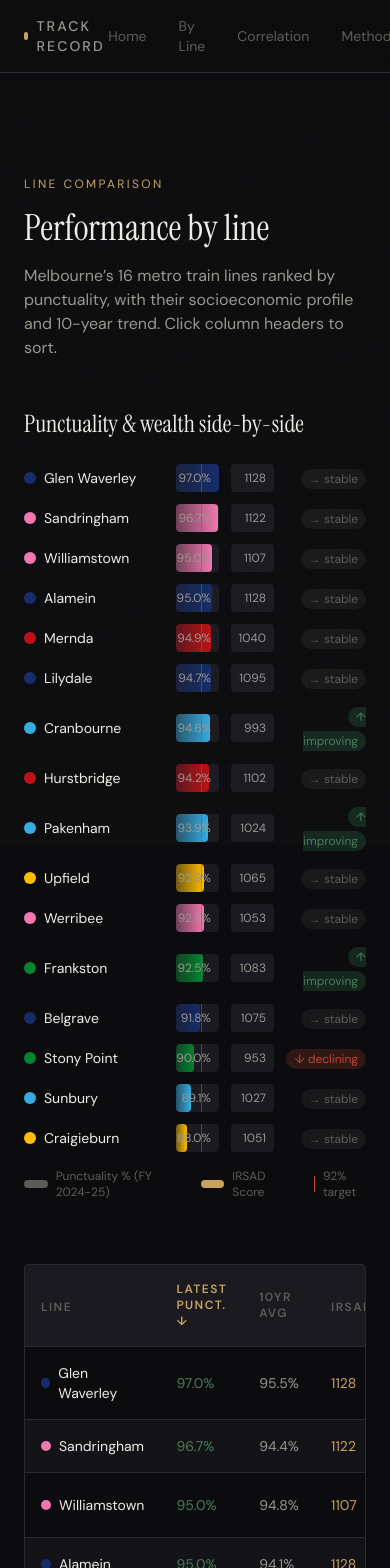
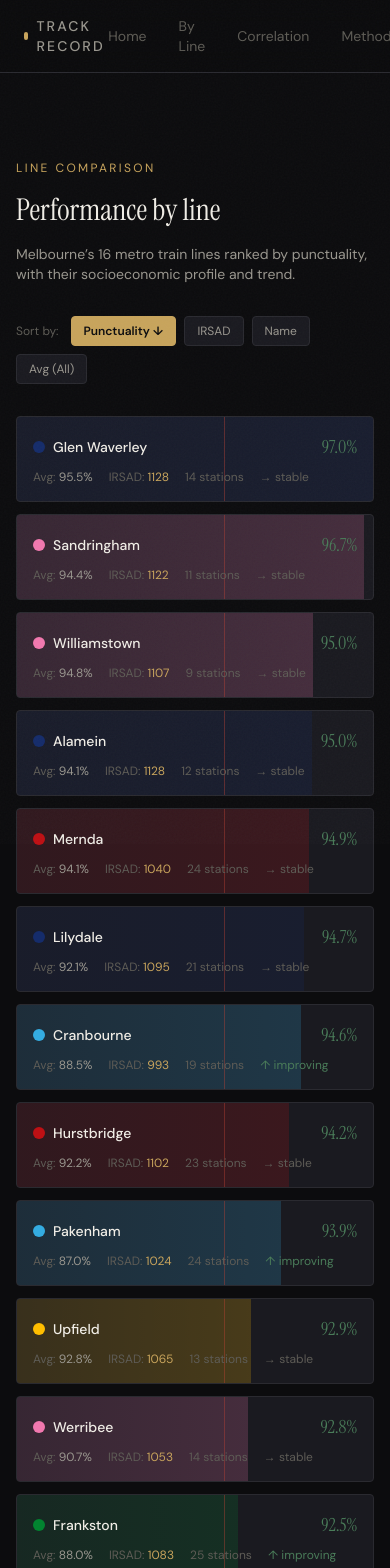
Before and after one commit to rp680180-lang/melbourne-train-delays, a Next.js app in the folder web/: page /lines in a window 390 px wide. Shown: the top 1568 px of the page. Built offline with nearby package versions, Linux system fonts and the light colour scheme.

Commit message:
Redesign By Line page with mobile-friendly card layout
Replace 4-column grid + table with responsive cards that show
line colour bar, punctuality score, IRSAD, stations, trend, and
group badge. Sort buttons replace column headers. Works well on
both mobile (375px) and desktop.

```diff
--- a/web/app/lines/page.tsx
+++ b/web/app/lines/page.tsx
@@ -3,7 +3,6 @@
 import { useState } from "react";
 import lineComparison from "@/data/lineComparison.json";
 
-type LineData = (typeof lineComparison)[0];
 type SortKey = "latestPunctuality" | "seifaScore" | "name" | "stationCount" | "avgPunctuality10y";
 
 export default function LinesPage() {
@@ -32,15 +31,17 @@ export default function LinesPage() {
     }
   }
 
-  function SortHeader({ label, field }: { label: string; field: SortKey }) {
+  function SortButton({ label, field }: { label: string; field: SortKey }) {
     const active = sortKey === field;
     return (
       <button
         onClick={() => handleSort(field)}
-        className="text-xs uppercase tracking-wider text-left transition-colors"
+        className="px-3 py-1.5 text-xs rounded-sm transition-all"
         style={{
-          color: active ? "var(--accent-gold)" : "var(--text-muted)",
-          letterSpacing: "0.12em",
+          background: active ? "var(--accent-gold)" : "var(--bg-card)",
+          color: active ? "var(--bg-primary)" : "var(--text-secondary)",
+          border: `1px solid ${active ? "var(--accent-gold)" : "var(--border)"}`,
+          fontWeight: active ? 600 : 400,
         }}
       >
         {label} {active ? (sortAsc ? "\u2191" : "\u2193") : ""}
@@ -50,7 +51,7 @@ export default function LinesPage() {
 
   return (
     <div style={{ background: "var(--bg-primary)" }}>
-      <div className="max-w-6xl mx-auto px-6 pt-28 pb-20">
+      <div className="max-w-6xl mx-auto px-4 sm:px-6 pt-24 sm:pt-28 pb-20">
         <p
           className="text-xs uppercase tracking-wider mb-4"
           style={{ color: "var(--accent-gold)", letterSpacing: "0.2em" }}
@@ -58,112 +59,123 @@ export default function LinesPage() {
           Line Comparison
         </p>
         <h1
-          className="text-4xl md:text-5xl mb-4"
+          className="text-3xl sm:text-4xl md:text-5xl mb-4"
           style={{ fontFamily: "var(--font-display)" }}
         >
           Performance by line
         </h1>
         <p
-          className="text-base max-w-2xl mb-12"
+          className="text-sm sm:text-base max-w-2xl mb-8"
           style={{ color: "var(--text-secondary)" }}
         >
-          Melbourne&rsquo;s 16 metro train lines ranked by punctuality, with their
-          socioeconomic profile and 10-year trend. Click column headers to sort.
+          Melbourne&rsquo;s 16 metro train lines ranked by punctuality, with
+          their socioeconomic profile and trend.
         </p>
 
-        {/* Visual bar chart */}
-        <div className="mb-16">
-          <h2
-            className="text-2xl mb-6"
-            style={{ fontFamily: "var(--font-display)" }}
-          >
-            Punctuality &amp; wealth side-by-side
-          </h2>
+        {/* Sort controls */}
+        <div className="flex flex-wrap gap-2 mb-8">
+          <span className="text-xs self-center mr-1" style={{ color: "var(--text-muted)" }}>
+            Sort by:
+          </span>
+          <SortButton label="Punctuality" field="latestPunctuality" />
+          <SortButton label="IRSAD" field="seifaScore" />
+          <SortButton label="Name" field="name" />
+          <SortButton label="Avg (All)" field="avgPunctuality10y" />
+        </div>
+
+        {/* Line cards - mobile friendly */}
         <div className="space-y-3">
           {sorted.map((line, i) => {
             const pct = line.latestPunctuality ?? 0;
             const seifa = line.seifaScore ?? 0;
             const pctWidth = ((pct - 85) / (maxPct - 85)) * 100;
-              const seifaWidth = ((seifa - 900) / (maxSeifa - 900)) * 100;
+
             return (
               <div
                 key={line.name}
-                  className="grid grid-cols-[140px_1fr_1fr_80px] gap-3 items-center"
+                className="rounded-sm overflow-hidden"
+                style={{
+                  background: "var(--bg-card)",
+                  border: "1px solid var(--border)",
+                }}
               >
+                {/* Punctuality bar background */}
+                <div className="relative">
+                  <div
+                    className="absolute inset-y-0 left-0 bar-animate"
+                    style={{
+                      width: `${pctWidth}%`,
+                      background: `linear-gradient(90deg, ${line.color}22, ${line.color}33)`,
+                      animationDelay: `${i * 30}ms`,
+                    }}
+                  />
+                  {/* 92% target line */}
+                  <div
+                    className="absolute top-0 bottom-0 w-px"
+                    style={{
+                      left: `${((92 - 85) / (maxPct - 85)) * 100}%`,
+                      background: "var(--accent-red)",
+                      opacity: 0.4,
+                    }}
+                  />
+
+                  <div className="relative p-4">
+                    {/* Top row: name + punctuality */}
+                    <div className="flex items-center justify-between mb-2">
                       <div className="flex items-center gap-2">
                         <span
                           className="w-3 h-3 rounded-full shrink-0"
                           style={{ background: line.color }}
                         />
                         <span
-                      className="text-sm truncate"
+                          className="text-sm font-medium"
                           style={{ color: "var(--text-primary)" }}
                         >
                           {line.name}
                         </span>
+                        <span
+                          className="text-xs px-1.5 py-0.5 rounded-full hidden sm:inline"
+                          style={{
+                            background: "rgba(255,255,255,0.05)",
+                            color: "var(--text-muted)",
+                          }}
+                        >
+                          {line.group}
+                        </span>
                       </div>
-
-                  {/* Punctuality bar */}
-                  <div
-                    className="relative h-7 rounded-sm overflow-hidden"
-                    style={{ background: "var(--bg-card)" }}
-                  >
-                    <div
-                      className="absolute inset-y-0 left-0 rounded-sm bar-animate"
+                      <span
+                        className="text-lg tabular-nums font-medium"
                         style={{
-                        width: `${pctWidth}%`,
-                        background: `linear-gradient(90deg, ${line.color}66, ${line.color})`,
-                        animationDelay: `${i * 40}ms`,
+                          fontFamily: "var(--font-display)",
+                          color:
+                            pct >= 92
+                              ? "var(--accent-green)"
+                              : "var(--accent-red)",
                         }}
-                    />
-                    <div
-                      className="absolute top-0 bottom-0 w-px"
-                      style={{
-                        left: `${((92 - 85) / (maxPct - 85)) * 100}%`,
-                        background: "var(--accent-red)",
-                        opacity: 0.6,
-                      }}
-                    />
-                    <span
-                      className="absolute right-2 top-1/2 -translate-y-1/2 text-xs tabular-nums"
-                      style={{ color: "var(--text-secondary)" }}
                       >
                         {pct.toFixed(1)}%
                       </span>
                     </div>
 
-                  {/* SEIFA bar */}
-                  <div
-                    className="relative h-7 rounded-sm overflow-hidden"
-                    style={{ background: "var(--bg-card)" }}
-                  >
-                    <div
-                      className="absolute inset-y-0 left-0 rounded-sm bar-animate"
-                      style={{
-                        width: `${seifaWidth}%`,
-                        background: `linear-gradient(90deg, var(--accent-gold)44, var(--accent-gold))`,
-                        animationDelay: `${i * 40 + 200}ms`,
-                      }}
-                    />
-                    <span
-                      className="absolute right-2 top-1/2 -translate-y-1/2 text-xs tabular-nums"
-                      style={{ color: "var(--text-secondary)" }}
-                    >
+                    {/* Bottom row: stats */}
+                    <div className="flex flex-wrap gap-x-4 gap-y-1 text-xs" style={{ color: "var(--text-muted)" }}>
+                      <span>
+                        Avg:{" "}
+                        <span style={{ color: "var(--text-secondary)" }}>
+                          {line.avgPunctuality10y?.toFixed(1)}%
+                        </span>
+                      </span>
+                      <span>
+                        IRSAD:{" "}
+                        <span style={{ color: "var(--accent-gold)" }}>
                           {seifa.toFixed(0)}
                         </span>
-                  </div>
-
-                  {/* Trend badge */}
-                  <div className="text-right">
+                      </span>
+                      <span>
+                        {line.stationCount} stations
+                      </span>
                       <span
-                      className="text-xs px-2 py-0.5 rounded-full"
                         style={{
-                        background:
-                          line.trend === "improving"
-                            ? "rgba(72, 199, 142, 0.15)"
-                            : line.trend === "declining"
-                            ? "rgba(255, 99, 71, 0.15)"
-                            : "rgba(255, 255, 255, 0.05)",
                           color:
                             line.trend === "improving"
                               ? "var(--accent-green)"
@@ -180,27 +192,17 @@ export default function LinesPage() {
                       </span>
                     </div>
                   </div>
+                </div>
+              </div>
             );
           })}
         </div>
+
+        {/* Legend */}
         <div
-            className="flex gap-8 mt-4 text-xs"
+          className="flex flex-wrap gap-4 sm:gap-8 mt-4 text-xs"
           style={{ color: "var(--text-muted)" }}
         >
-            <span className="flex items-center gap-2">
-              <span
-                className="w-8 h-2 rounded-sm"
-                style={{ background: "var(--text-muted)" }}
-              />
-              Punctuality % (FY 2024-25)
-            </span>
-            <span className="flex items-center gap-2">
-              <span
-                className="w-8 h-2 rounded-sm"
-                style={{ background: "var(--accent-gold)" }}
-              />
-              IRSAD Score
-            </span>
           <span className="flex items-center gap-2">
             <span
               className="w-px h-4"
@@ -208,145 +210,19 @@ export default function LinesPage() {
             />
             92% target
           </span>
-          </div>
-        </div>
-
-        {/* Sortable table */}
-        <div
-          className="rounded-sm overflow-hidden"
-          style={{ border: "1px solid var(--border)" }}
-        >
-          <div className="overflow-x-auto">
-            <table className="w-full text-sm">
-              <thead>
-                <tr style={{ background: "var(--bg-card)" }}>
-                  <th className="text-left p-4">
-                    <SortHeader label="Line" field="name" />
-                  </th>
-                  <th className="text-left p-4">
-                    <SortHeader label="Latest Punct." field="latestPunctuality" />
-                  </th>
-                  <th className="text-left p-4">
-                    <SortHeader label="10yr Avg" field="avgPunctuality10y" />
-                  </th>
-                  <th className="text-left p-4">
-                    <SortHeader label="IRSAD" field="seifaScore" />
-                  </th>
-                  <th className="text-left p-4">
-                    <SortHeader label="Stations" field="stationCount" />
-                  </th>
-                  <th className="text-left p-4">
-                    <span
-                      className="text-xs uppercase tracking-wider"
-                      style={{
-                        color: "var(--text-muted)",
-                        letterSpacing: "0.12em",
-                      }}
-                    >
-                      Group
+          <span>
+            Punctuality = FY 2024-25
           </span>
-                  </th>
-                  <th className="text-left p-4">
-                    <span
-                      className="text-xs uppercase tracking-wider"
-                      style={{
-                        color: "var(--text-muted)",
-                        letterSpacing: "0.12em",
-                      }}
-                    >
-                      Trend
+          <span>
+            Avg = all-time average
           </span>
-                  </th>
-                </tr>
-              </thead>
-              <tbody>
-                {sorted.map((line, i) => (
-                  <tr
-                    key={line.name}
-                    className="transition-colors"
-                    style={{
-                      borderTop: "1px solid var(--border)",
-                      background:
-                        i % 2 === 0
-                          ? "var(--bg-primary)"
-                          : "var(--bg-secondary)",
-                    }}
-                  >
-                    <td className="p-4">
-                      <div className="flex items-center gap-2">
-                        <span
-                          className="w-2.5 h-2.5 rounded-full"
-                          style={{ background: line.color }}
-                        />
-                        <span style={{ color: "var(--text-primary)" }}>
-                          {line.name}
-                        </span>
-                      </div>
-                    </td>
-                    <td className="p-4 tabular-nums">
-                      <span
-                        style={{
-                          color:
-                            (line.latestPunctuality ?? 0) >= 92
-                              ? "var(--accent-green)"
-                              : "var(--accent-red)",
-                        }}
-                      >
-                        {line.latestPunctuality?.toFixed(1)}%
-                      </span>
-                    </td>
-                    <td
-                      className="p-4 tabular-nums"
-                      style={{ color: "var(--text-secondary)" }}
-                    >
-                      {line.avgPunctuality10y?.toFixed(1)}%
-                    </td>
-                    <td
-                      className="p-4 tabular-nums"
-                      style={{ color: "var(--accent-gold)" }}
-                    >
-                      {line.seifaScore?.toFixed(0) ?? "\u2014"}
-                    </td>
-                    <td
-                      className="p-4 tabular-nums"
-                      style={{ color: "var(--text-secondary)" }}
-                    >
-                      {line.stationCount}
-                    </td>
-                    <td className="p-4 text-xs" style={{ color: "var(--text-muted)" }}>
-                      {line.group}
-                    </td>
-                    <td className="p-4">
-                      <span
-                        className="text-xs"
-                        style={{
-                          color:
-                            line.trend === "improving"
-                              ? "var(--accent-green)"
-                              : line.trend === "declining"
-                              ? "var(--accent-red)"
-                              : "var(--text-muted)",
-                        }}
-                      >
-                        {line.trend === "improving"
-                          ? "\u2191 Improving"
-                          : line.trend === "declining"
-                          ? "\u2193 Declining"
-                          : "\u2192 Stable"}
-                      </span>
-                    </td>
-                  </tr>
-                ))}
-              </tbody>
-            </table>
-          </div>
         </div>
 
         {/* Data source note */}
-        <p className="text-xs mt-6" style={{ color: "var(--text-muted)" }}>
+        <p className="text-xs mt-8" style={{ color: "var(--text-muted)" }}>
           Performance data: Victorian Government Power BI dashboards (official
-          PTV data). SEIFA: ABS IRSAD 2021 Census. Trend based on 10-year linear
-          regression. All data extracted programmatically.
+          PTV data). SEIFA: ABS IRSAD 2021 Census. Trend based on linear
+          regression across all available years. All data extracted programmatically.
         </p>
       </div>
     </div>
```
Lines whose indentation alone changed are shown as unchanged.
